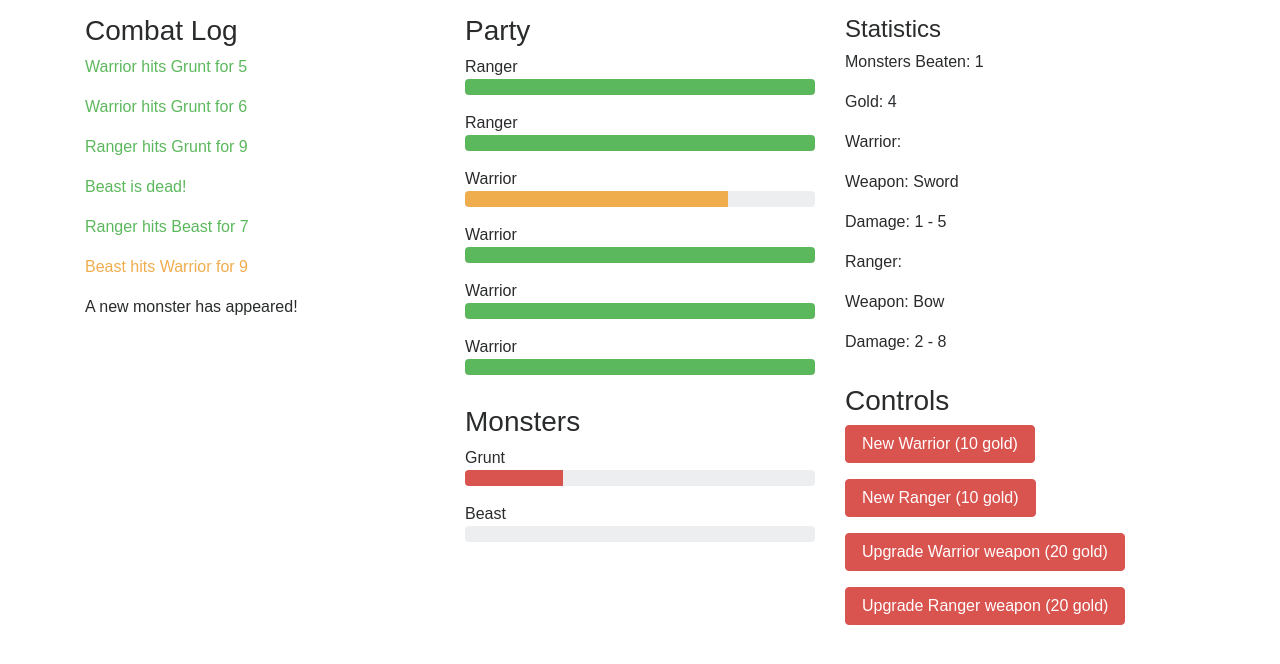
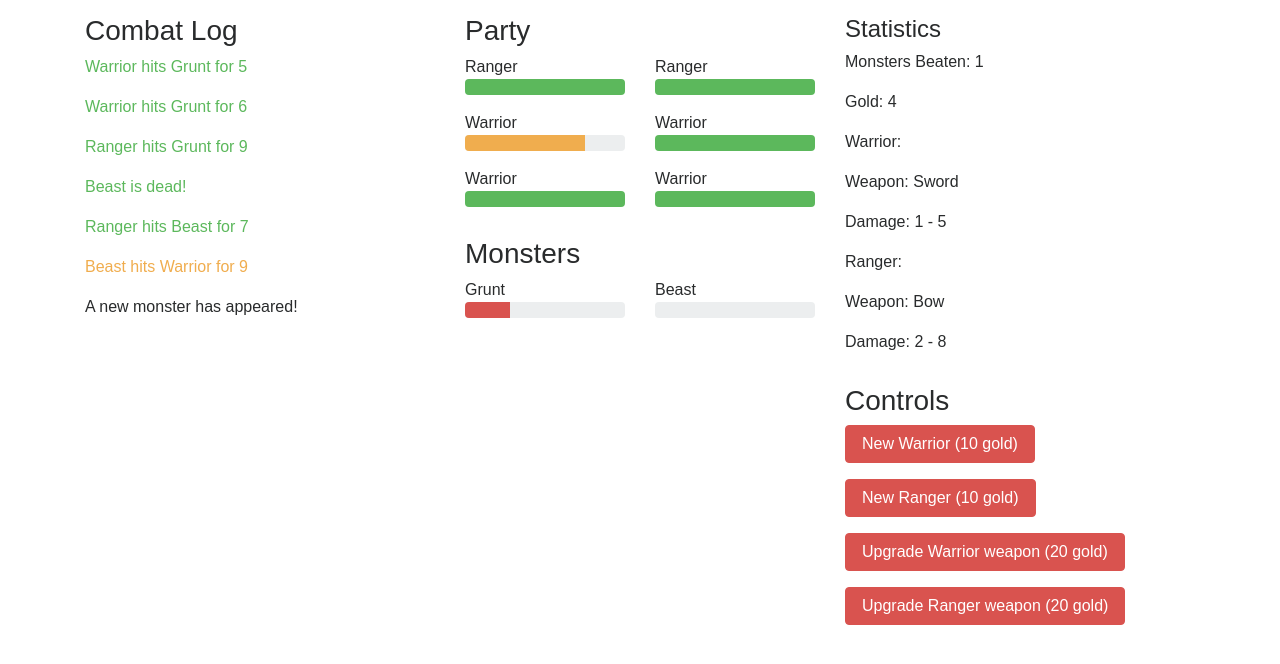
Before and after one commit to Nooobody/TextCombat, a React (Create React App) app: page / in a window 1280 px wide. Shown: the top 664 px of the page. Built offline with nearby package versions, Linux system fonts and the light colour scheme.

Commit message:
Tighter layout for party and monsters.

```diff
--- a/src/monsters/present.js
+++ b/src/monsters/present.js
@@ -9,9 +9,10 @@ const status = {
 const _Monsters = ({monsters}) => {
   return (<div className="col-12">
     <h3>Monsters</h3>
+    <div className="row">
       {
         monsters.map((mon, index) => (
-        <div key={index} className="mb-3">
+          <div key={index} className="col-6 mb-3">
             <div>{mon.name}</div>
             <div className="progress">
               <div
@@ -22,6 +23,7 @@ const _Monsters = ({monsters}) => {
             </div>
           ))
         }
+    </div>
   </div>)
 }
 
--- a/src/party/present.js
+++ b/src/party/present.js
@@ -9,9 +9,10 @@ const status = {
 const _Party = ({players}) => {
   return (<div className="col-12 mb-3">
     <h3>Party</h3>
+    <div className="row">
       {
         players.map((ply, index) => (
-        <div key={index} className="mb-3">
+          <div key={index} className="col-6 mb-3">
             <div>{ply.name}</div>
             <div className="progress">
               <div
@@ -22,6 +23,7 @@ const _Party = ({players}) => {
             </div>
           ))
         }
+    </div>
   </div>)
 }
 
```
Lines whose indentation alone changed are shown as unchanged.
